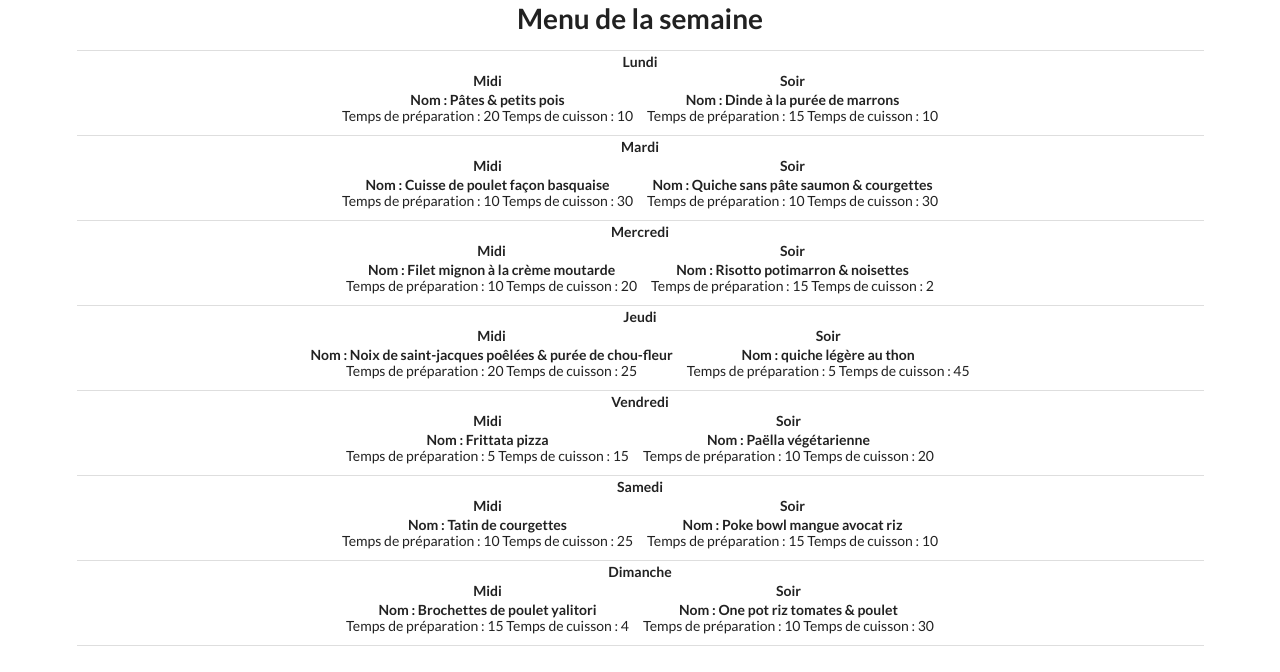
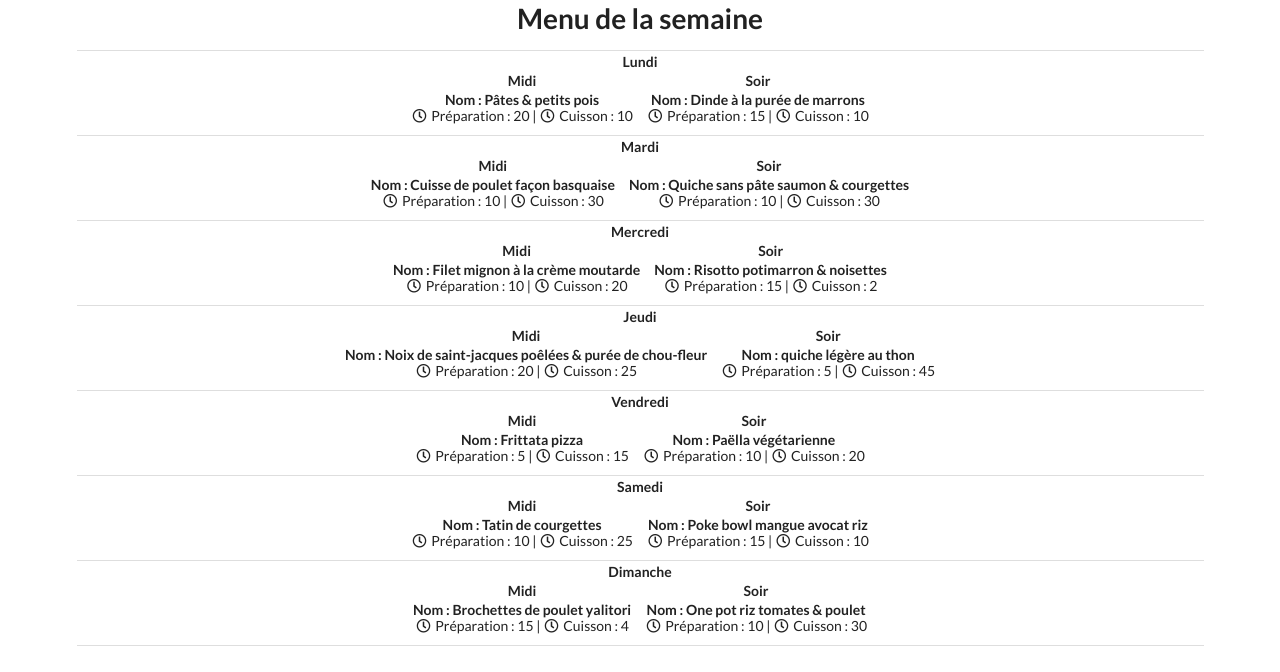
Before and after one commit to brock37/Familly_Eat, a Vue app: page / in a window 1280 px wide. Shown: the top 672 px of the page. Built offline with nearby package versions, Linux system fonts and the light colour scheme.

Commit message:
add icon for time

```diff
--- a/src/components/Meal.vue
+++ b/src/components/Meal.vue
@@ -5,8 +5,8 @@
         <div class="header">
           Nom : {{ meal.nom }}
         </div>
-        Temps de préparation : {{ meal.prepareTime }}
-        Temps de cuisson : {{ meal.cookTime }}
+        <i class="clock outline icon"></i>Préparation : {{ meal.prepareTime }} |
+        <i class="clock outline icon"></i>Cuisson : {{ meal.cookTime }}
       </div>
     </div>
   </div>
```
